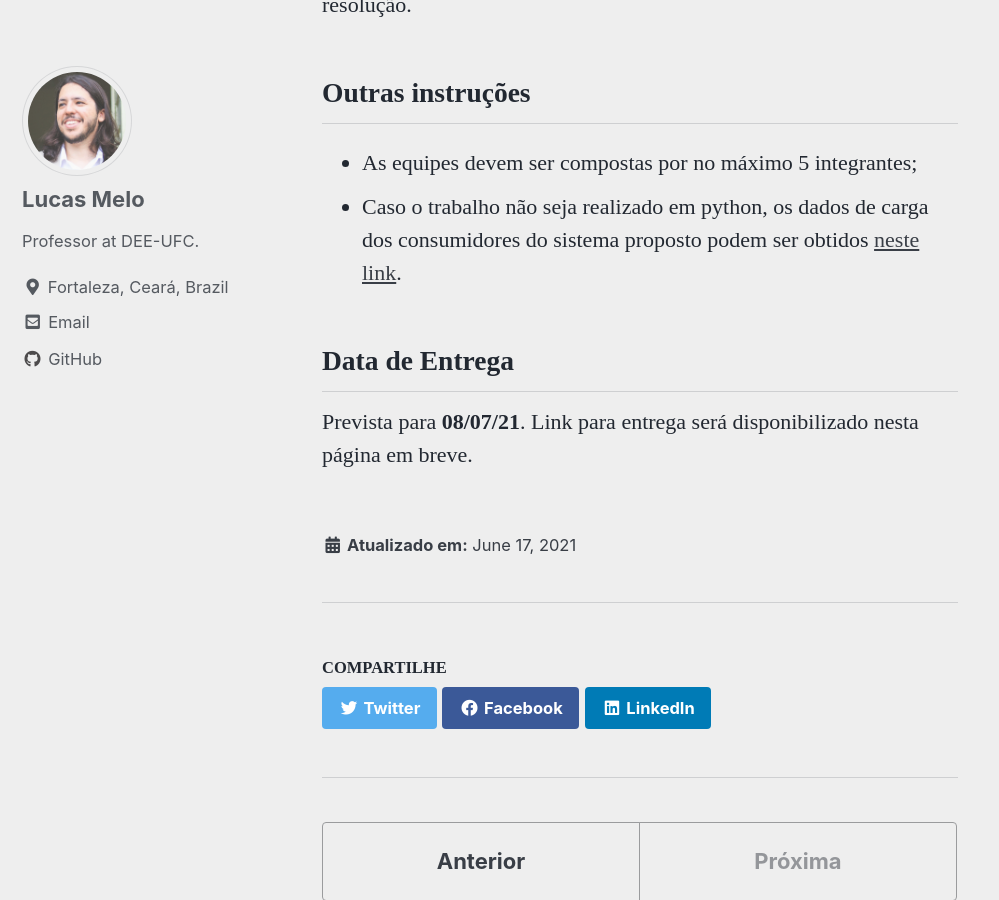
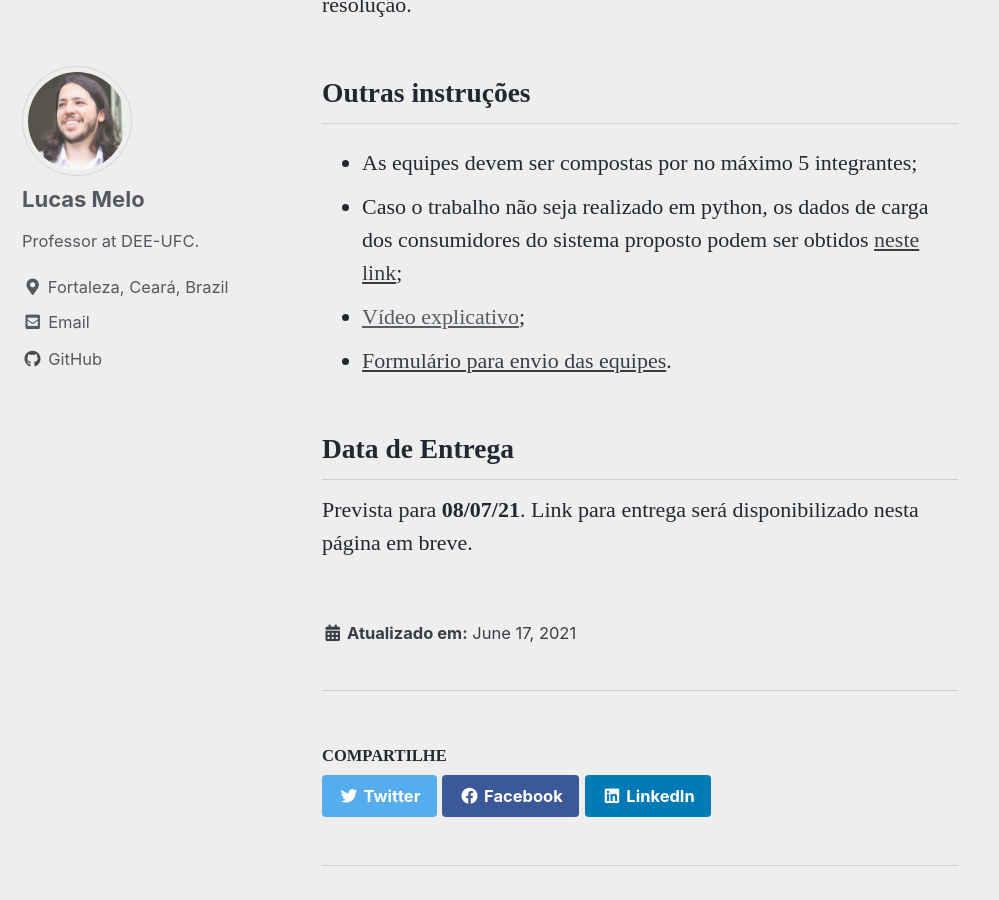
Before and after one commit to lucassm/lucassm.github.io, a Jekyll site: the page built from _teaching/DEE-2021/Trabalho-01/index.md, in a window 1280 px wide and 900 px high, scrolled down 1795 px. Shown: the whole window, without its empty margins (0-999 px from the left). Built offline with Jekyll 4.4.1, drawn with Linux system fonts in a browser that asks for light colours; cached includes are drawn as plain includes; some web fonts are replaced.

Commit message:
FIX 2 UPDATE Trabalho de SDEE-2021-1

```diff
--- a/_teaching/DEE-2021/Trabalho-01/index.md
+++ b/_teaching/DEE-2021/Trabalho-01/index.md
@@ -35,7 +35,9 @@ Estas questões devem ser entregues em arquivo de vídeo explicando sua resoluç
 
 ## Outras instruções
 - As equipes devem ser compostas por no máximo 5 integrantes;
-- Caso o trabalho não seja realizado em python, os dados de carga dos consumidores do sistema proposto podem ser obtidos [neste link](https://github.com/lucassm/lucassm.github.io/raw/master/files/SDEE-2021/Trabalho-01/data.csv).
+- Caso o trabalho não seja realizado em python, os dados de carga dos consumidores do sistema proposto podem ser obtidos [neste link](https://github.com/lucassm/lucassm.github.io/raw/master/files/SDEE-2021/Trabalho-01/data.csv);
+- [Vídeo explicativo]();
+- [Formulário para envio das equipes](https://forms.gle/QcjxuQcRE9rd6iKv7).
 
 ## Data de Entrega
 Prevista para **08/07/21**. Link para entrega será disponibilizado nesta página em breve.
```
